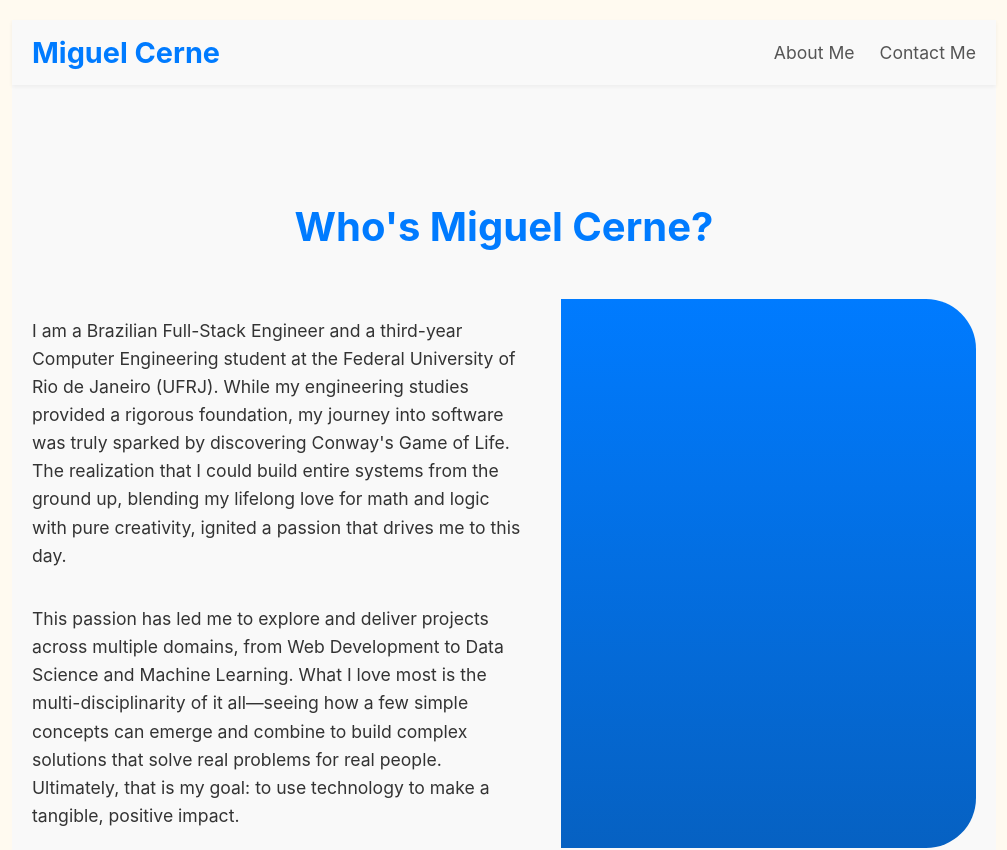
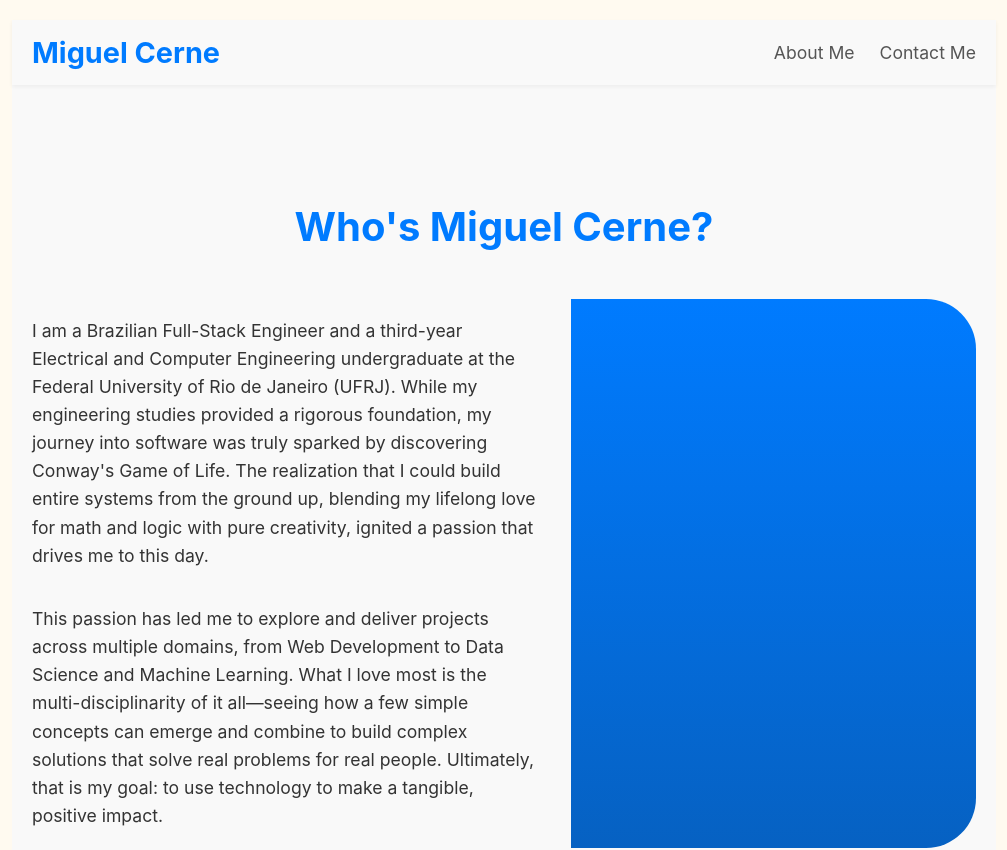
Before and after one commit to Cerne17/portfolio-fullstack, a React (Create React App) app in the folder frontend/: page / in a window 1280 px wide. Shown: the top 850 px of the page, without its empty margins (136-1143 px from the left). Built offline with nearby package versions, Linux system fonts and the light colour scheme.

Commit message:
fix: updates my major in the hero section

```diff
--- a/frontend/src/components/Hero/Hero.tsx
+++ b/frontend/src/components/Hero/Hero.tsx
@@ -10,7 +10,7 @@ const Hero: React.FC = () => {
       <div className={styles.heroContainer}>
         <div className={styles.leftHeroContainer}>
           <p className={styles.text}>
-            I am a Brazilian Full-Stack Engineer and a third-year Computer Engineering student at the Federal University of Rio de Janeiro (UFRJ).
+            I am a Brazilian Full-Stack Engineer and a third-year Electrical and Computer Engineering undergraduate at the Federal University of Rio de Janeiro (UFRJ).
             While my engineering studies provided a rigorous foundation, my journey into software was truly sparked by discovering Conway's Game of Life.
             The realization that I could build entire systems from the ground up, blending my lifelong love for math and logic with pure creativity, ignited a passion that drives me to this day.
           </p>
```
